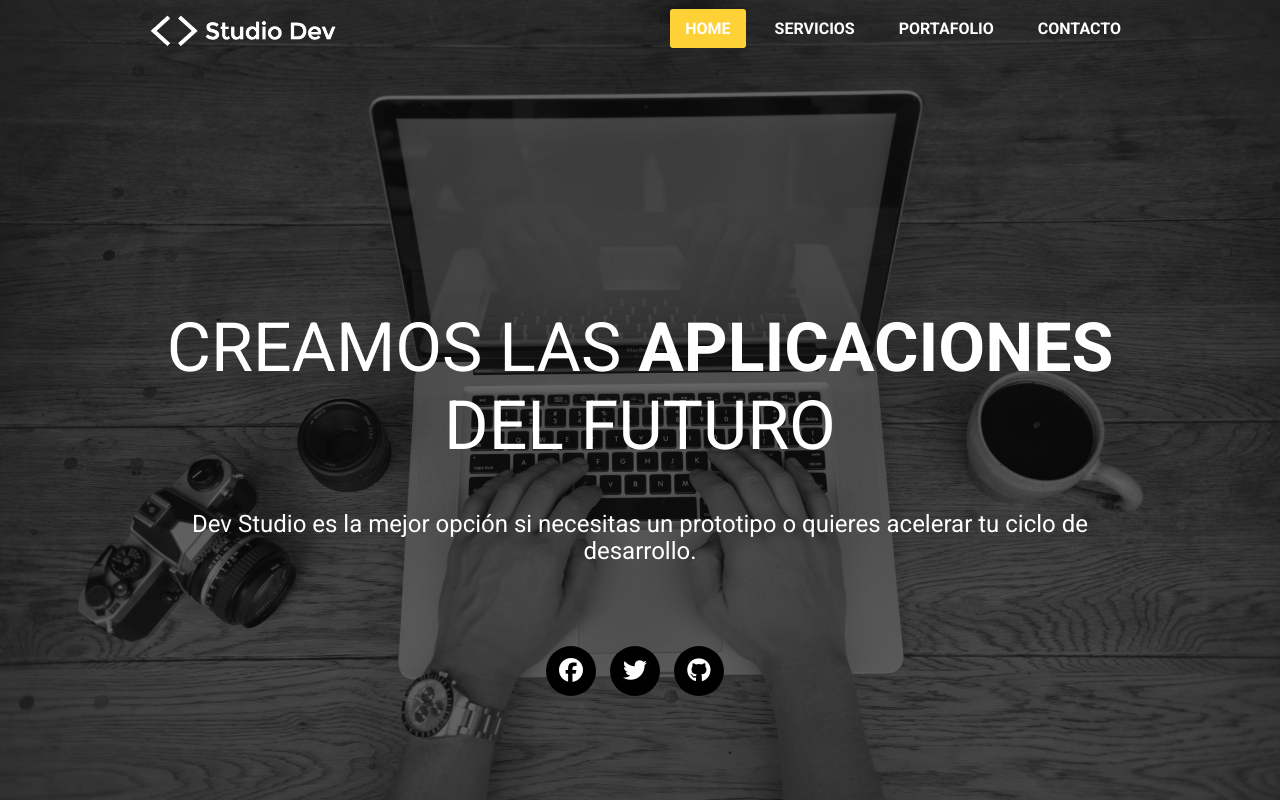
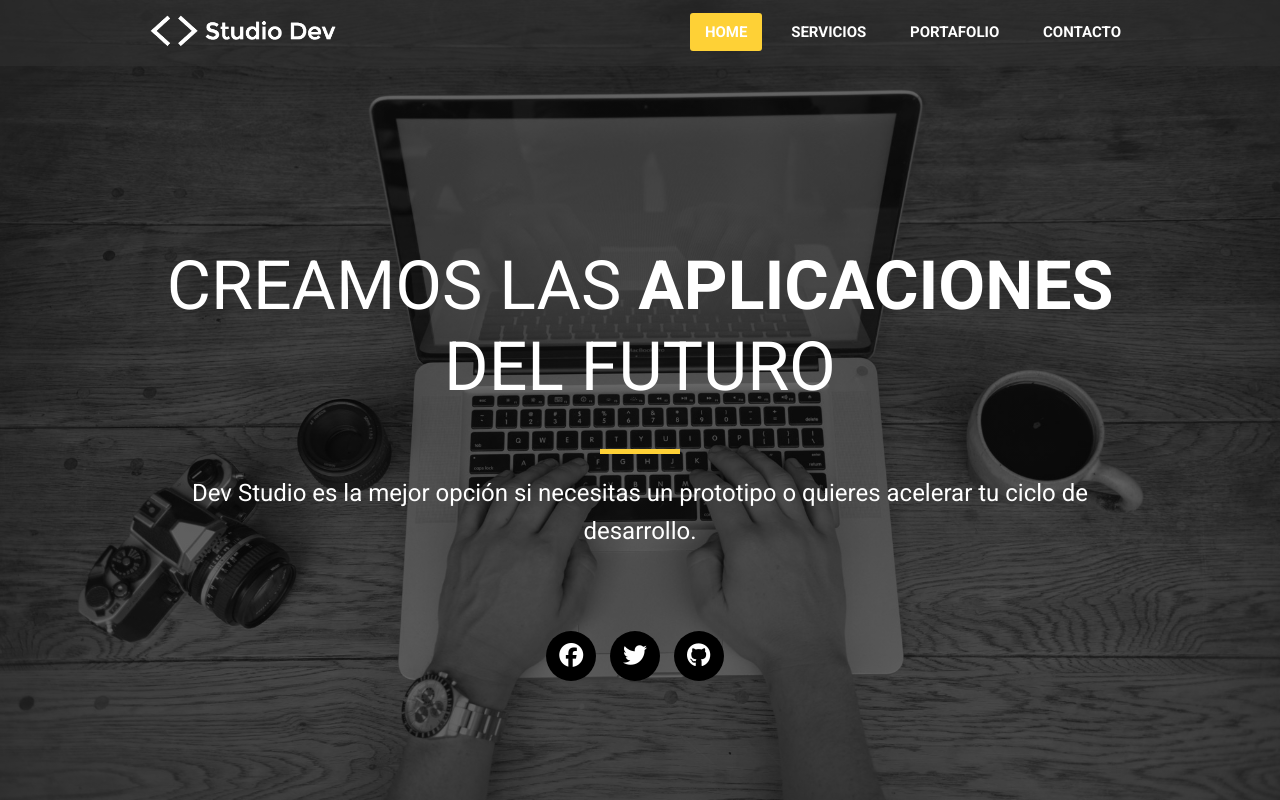
Before and after one commit to duquedk1/studiodev, a plain HTML site: page index.html in a window 1280 px wide. Shown: the top 800 px of the page. Drawn offline with nearby package versions, Linux system fonts and the light colour scheme.

Commit message:
finishing web side

```diff
--- a/css/style.css
+++ b/css/style.css
@@ -3,6 +3,8 @@
 }
 body{
     font-family: 'Roboto', sans-serif;
+    font-size: 15px;
+    line-height: 1.6;
 }
 .home-wrapper{
 background: linear-gradient(rgba(0, 0, 0, 0.6),rgba(0, 0, 0, 0.6)), url(/images/background.jpg) no-repeat center top;
@@ -11,6 +13,9 @@ background: linear-gradient(rgba(0, 0, 0, 0.6),rgba(0, 0, 0, 0.6)), url(/images/
 }
 header{
     padding: 10px 0;
+    position: fixed;
+    width: 100%;
+    background-color: rgba(48, 48, 48, 0.5);
 }
 header img{
     width: 200px;
@@ -37,9 +42,18 @@ header nav a.active{
 #home h1{
     font-size: 68px;
     font-weight: normal;
+    line-height: 1.2;
+    margin-bottom: 40px;
+
+}
+#home .divider{
+    width: 80px;
+    border-top: 5px solid #fed136;
+    margin: 0 auto;
 }
 #home p{
     font-size: 24px;
+    margin-top: 20px ;
 }
 #home .social{
     margin-top: 80px;
@@ -121,7 +135,6 @@ header nav a.active{
     line-height: 1px;
     font-weight: bold;
 }
-
 section{
     padding: 80px 0px;
 }
--- a/index.html
+++ b/index.html
@@ -10,11 +10,14 @@
     <link href="https://fonts.googleapis.com/css2?family=Roboto:wght@400;700&display=swap" rel="stylesheet">
     <link rel="stylesheet" href="/css/normalize.css">
     <link rel="stylesheet" href="/css/style.css">
+    <script src="https://ajax.googleapis.com/ajax/libs/jquery/2.1.1/jquery.min.js"></script>
+    <script src="/js/app.js"></script>
     <title>Studio Dev</title>
 </head>
 <body>
     <div class="home-wrapper">
-        <header class="container">
+        <header>
+            <div class="container">
                 <img src="/images/logo.png" alt="Logo Studio Dev">
                 <nav>
                     <a href="#home" class="active">HOME</a>
@@ -22,9 +25,11 @@
                     <a href="#portafolio">PORTAFOLIO</a>
                     <a href="#contacto">CONTACTO</a>
                 </nav>
+            </div>
         </header>
         <section id="home" class="container">
             <h1>CREAMOS LAS <b>APLICACIONES</b> DEL FUTURO</h1>
+            <div class="divider"></div>
             <p>Dev Studio es la mejor opción si necesitas un prototipo o quieres acelerar tu ciclo de desarrollo.</p>
             <div class="social">
                 <a href=""><i class="fab fa-facebook"></i></a>
@@ -97,6 +102,7 @@
             <button>ENVIAR</button>
         </form>
     </section>
+    <iframe src="https://www.google.com/maps/embed?pb=!1m14!1m12!1m3!1d64406.2095770452!2d115.83223888410386!3d-31.96267572683598!2m3!1f0!2f0!3f0!3m2!1i1024!2i768!4f13.1!5e0!3m2!1ses!2sco!4v1624681549890!5m2!1ses!2sco" width="100%" height="200px" style="border:0;" allowfullscreen="" loading="lazy"></iframe>
     <footer>
         <p>© 2015 <strong>Studio Dev</strong>, Todos los Derechos Reservados</p>
     </footer>
--- /dev/null
+++ b/js/app.js
@@ -0,0 +1,37 @@
+$(document).ready(function () {
+    $(document).on("scroll", onScroll);
+
+    $('nav a[href^="#"]').on('click', function (e) {
+      e.preventDefault();
+      $(document).off("scroll");
+
+      $('nav a').each(function () {
+        $(this).removeClass('active');
+      })
+      $(this).addClass('active');
+
+      var target = this.hash;
+      $target = $(target);
+      $('html, body').stop().animate({
+        'scrollTop': $target.offset().top+2
+      }, 500, 'swing', function () {
+        window.location.hash = target;
+        $(document).on("scroll", onScroll);
+      });
+    });
+  });
+
+  function onScroll(event){
+    var scrollPosition = $(document).scrollTop();
+    $('nav a').each(function () {
+      var currentLink = $(this);
+      var refElement = $(currentLink.attr("href"));
+      if (refElement.position().top <= scrollPosition && refElement.position().top + refElement.height() > scrollPosition) {
+        $('nav a').removeClass("active");
+        currentLink.addClass("active");
+      }
+      else{
+        currentLink.removeClass("active");
+      }
+    });
+  }
```
Lines whose indentation alone changed are shown as unchanged.
